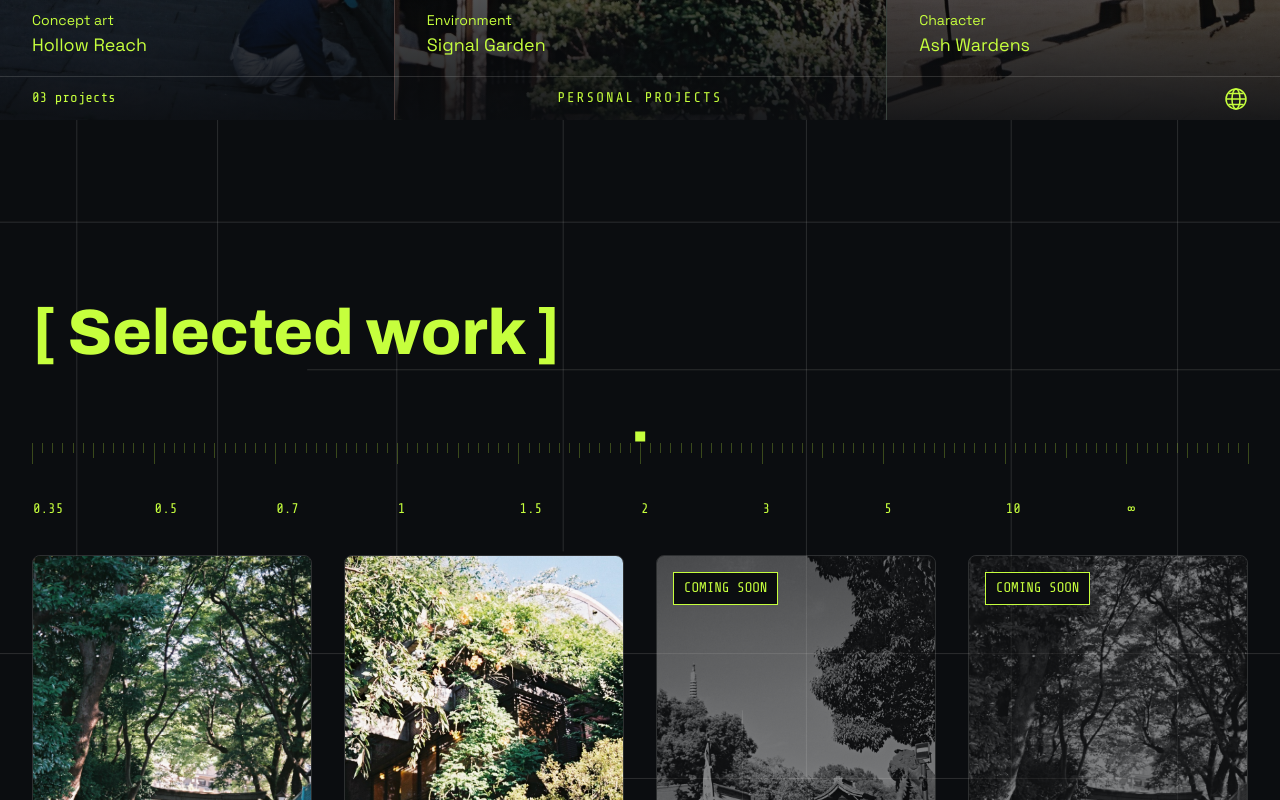
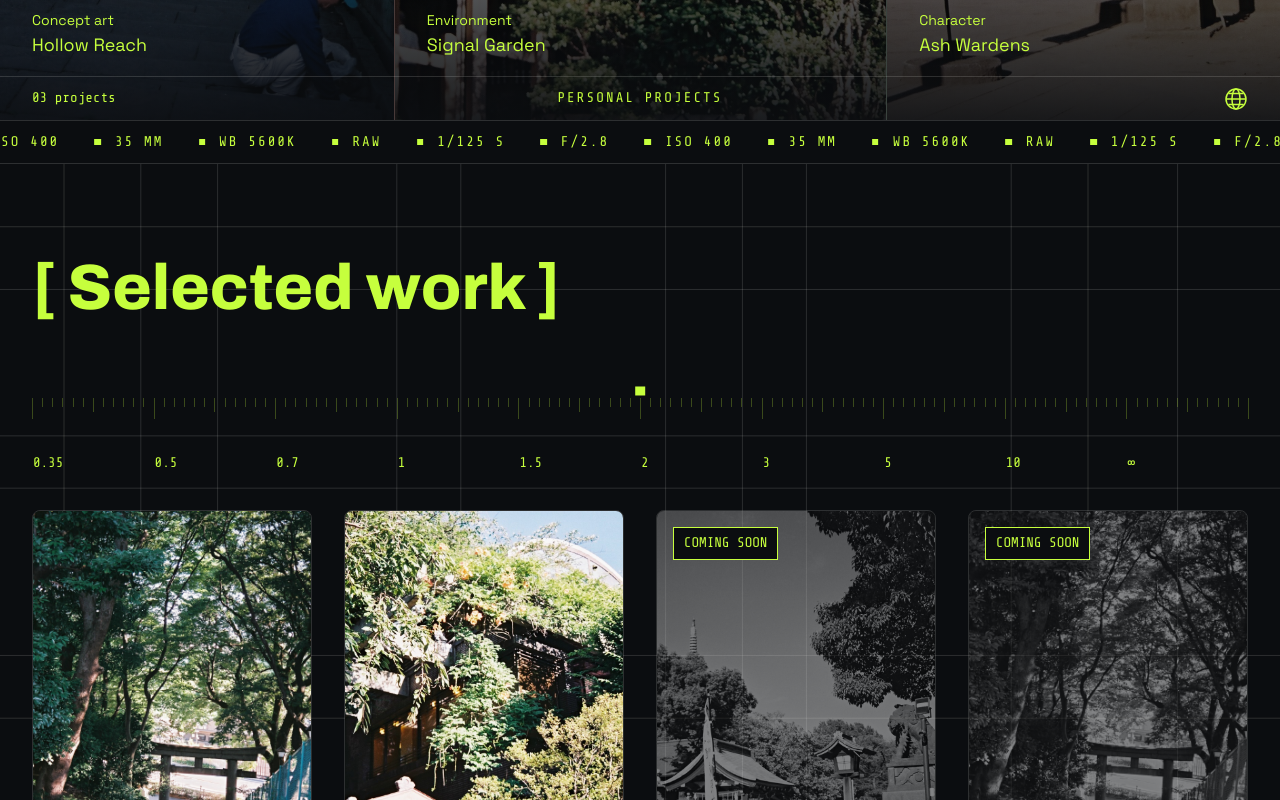
Before and after one commit to IsabelVSousa/VOID-FRAME, a React (Vite) app: page / in a window 1280 px wide. Shown: the part 680-1480 px from the top of the page. Built offline with nearby package versions, Linux system fonts and the light colour scheme.

Commit message:
feat: add EXIF strip transition and rework work section grid lines

```diff
--- a/src/App.jsx
+++ b/src/App.jsx
@@ -1,6 +1,7 @@
 import Header from './components/Header'
 import Hero from './components/Hero'
 import WorkGrid from './components/WorkGrid'
+import ExifStrip from './components/ExifStrip'
 
 function App() {
   return (
@@ -8,6 +9,7 @@ function App() {
       <Header />
       <main>
         <Hero />
+        <ExifStrip />
         <WorkGrid />
       </main>
     </>
--- /dev/null
+++ b/src/components/ExifStrip.jsx
@@ -0,0 +1,30 @@
+const SETTINGS = ['1/125 s', 'f/2.8', 'ISO 400', '35 mm', 'WB 5600K', 'RAW']
+const REPEAT = 3
+
+function ExifGroup() {
+  return (
+    <div className="exif__group">
+      {Array.from({ length: REPEAT }).flatMap((_, r) =>
+        SETTINGS.map((setting) => (
+          <span className="exif__item" key={`${r}-${setting}`}>
+            <span className="exif__sep" />
+            {setting}
+          </span>
+        ))
+      )}
+    </div>
+  )
+}
+
+function ExifStrip() {
+  return (
+    <div className="exif" aria-hidden="true">
+      <div className="exif__track">
+        <ExifGroup />
+        <ExifGroup />
+      </div>
+    </div>
+  )
+}
+
+export default ExifStrip
--- a/src/components/GridLines.jsx
+++ b/src/components/GridLines.jsx
@@ -1,24 +1,5 @@
-const VERTICAL = [
-    // [x, desde y, hasta y], en porcentaje
-    [6, 0, 100],
-    [17, 0, 64],
-    [31, 18, 100],
-    [44, 0, 38],
-    [58, 52, 100],
-    [63, 0, 100],
-    [79, 0, 76],
-    [92, 0, 100],
-]
-
-const HORIZONTAL = [
-    // [y, desde x, hasta x], en porcentaje
-    [9, 0, 100],
-    [22, 24, 100],
-    [47, 0, 100],
-    [58, 38, 88],
-    [71, 0, 52],
-    [86, 12, 100],
-]
+const VERTICAL = [5, 11, 17, 31, 36, 52, 58, 63, 79, 85, 92]
+const HORIZONTAL = [6, 12, 26, 31, 47, 53, 69, 74, 90]
 
 function GridLines() {
   return (
@@ -28,11 +9,11 @@ function GridLines() {
       preserveAspectRatio="none"
       aria-hidden="true"
     >
-            {VERTICAL.map(([x, y1, y2], i) => (
-                <line key={`v${i}`} x1={x} y1={y1} x2={x} y2={y2} vectorEffect="non-scaling-stroke" />
+      {VERTICAL.map((x) => (
+        <line key={`v${x}`} x1={x} y1="0" x2={x} y2="100" vectorEffect="non-scaling-stroke" />
       ))}
-            {HORIZONTAL.map(([y, x1, x2], i) => (
-                <line key={`h${i}`} x1={x1} y1={y} x2={x2} y2={y} vectorEffect="non-scaling-stroke" />
+      {HORIZONTAL.map((y) => (
+        <line key={`h${y}`} x1="0" y1={y} x2="100" y2={y} vectorEffect="non-scaling-stroke" />
       ))}
     </svg>
   )
--- a/src/styles/components.css
+++ b/src/styles/components.css
@@ -415,3 +415,52 @@
     display: none;
   }
 }
+
+.exif {
+  overflow: hidden;
+  border-block: 1px solid var(--color-line);
+  background: var(--color-bg);
+  font-family: var(--font-mono);
+  font-size: var(--text-ui);
+  text-transform: uppercase;
+  letter-spacing: 0.15em;
+  color: var(--color-accent);
+}
+
+.exif__track {
+  display: flex;
+  width: max-content;
+  padding-block: 0.7em;
+  animation: exif-scroll 45s linear infinite;
+}
+
+.exif__group {
+  display: flex;
+  flex: none;
+}
+
+.exif__item {
+  display: inline-flex;
+  align-items: center;
+  gap: 1em;
+  padding-right: 2.5em;
+  white-space: nowrap;
+}
+
+.exif__sep {
+  width: 0.45em;
+  height: 0.45em;
+  background: var(--color-accent);
+}
+
+@keyframes exif-scroll {
+  to {
+    transform: translateX(-50%);
+  }
+}
+
+@media (prefers-reduced-motion: reduce) {
+  .exif__track {
+    animation: none;
+  }
+}
--- a/src/styles/layout.css
+++ b/src/styles/layout.css
@@ -27,7 +27,7 @@
 .work {
   position: relative;
   overflow: hidden;
-  padding: clamp(6rem, 14vw, 12rem) var(--space-lg) var(--space-section);
+  padding: clamp(3.5rem, 7vw, 6rem) var(--space-lg) var(--space-section);
 }
 
 .work > *:not(.grid-lines) {
```
Lines whose indentation alone changed are shown as unchanged.
